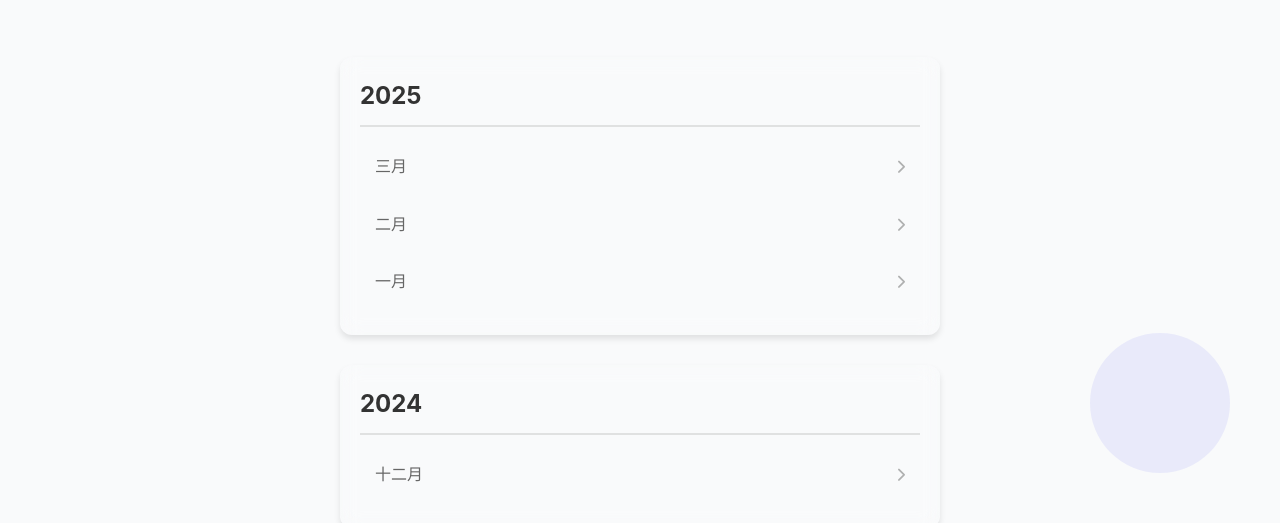
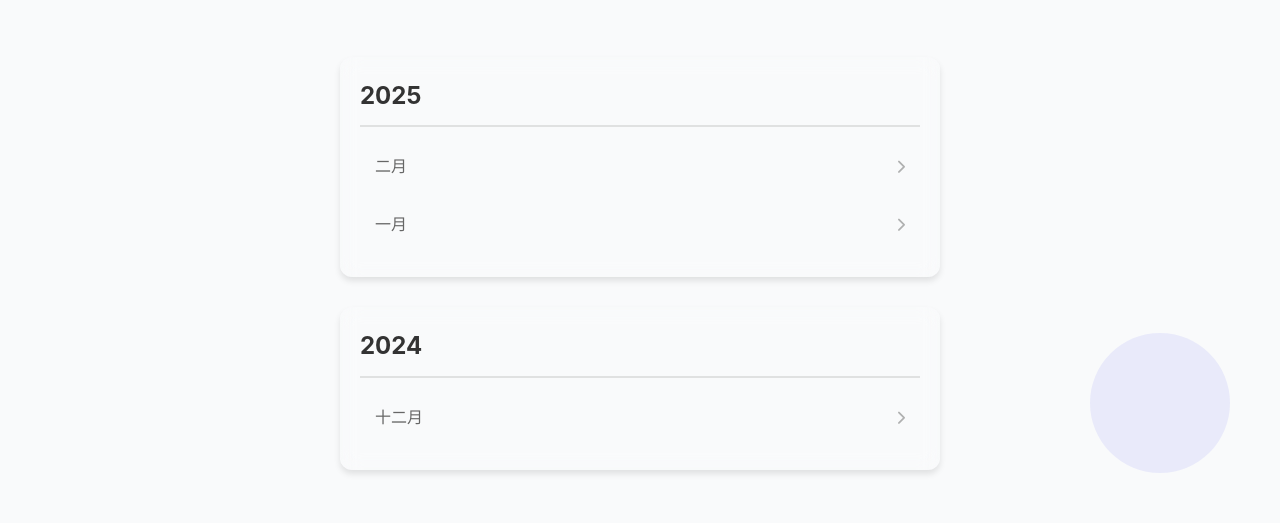
Before and after one commit to sing1ee/url-notes, a plain HTML site: page index.html in a window 1280 px wide. Shown: the part 277-800 px from the top of the page. Drawn offline with Linux system fonts and the light colour scheme.

Commit message:
chore: remove March link from archive list
- Remove the link to March 2025 from the archive list

This change cleans up the archive list by removing an outdated or unnecessary link, improving the overall structure and clarity of the page.

```diff
--- a/index.html
+++ b/index.html
@@ -43,10 +43,6 @@
             <div class="archive-list">
                 <div class="archive-item">
                     <span class="archive-year">2025</span>
-                    <a href="/detail.html?m=2025-03" class="archive-month">
-                        <span class="month-text">三月</span>
-                        <i class="fas fa-chevron-right"></i>
-                    </a>
                     <a href="/detail.html?m=2025-02" class="archive-month">
                         <span class="month-text">二月</span>
                         <i class="fas fa-chevron-right"></i>
```
